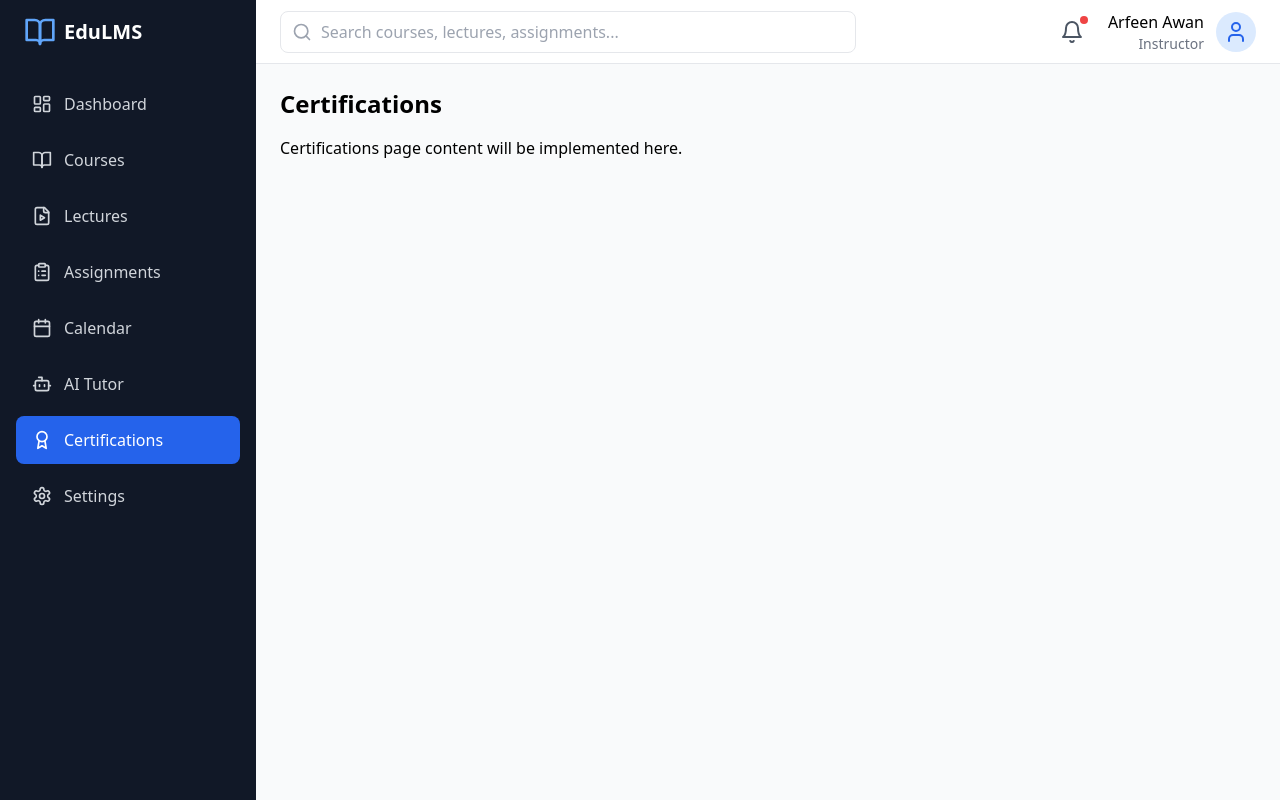
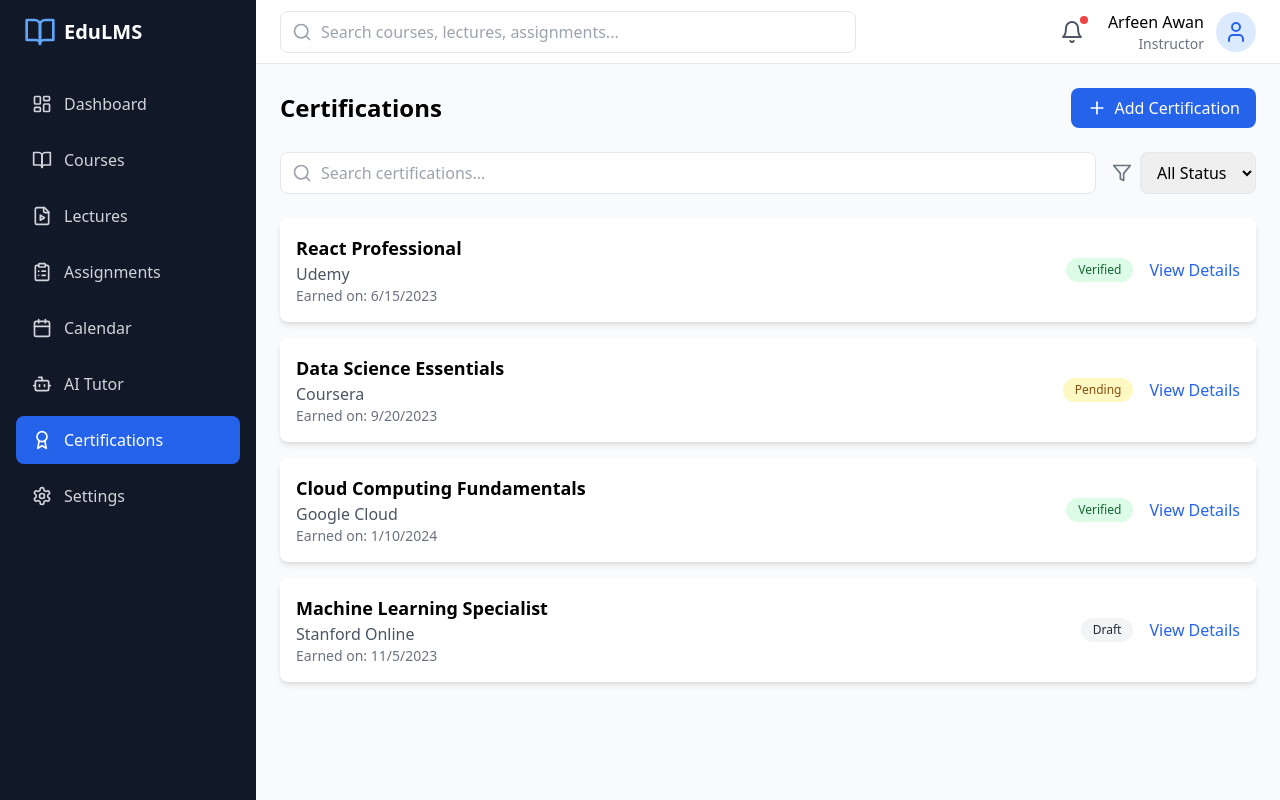
Before and after one commit to arfeendildar/project, a React (Vite) app: page /certifications in a window 1280 px wide. Built offline with nearby package versions, Linux system fonts and the light colour scheme.

Commit message:
Update Certifications.tsx

```diff
--- a/src/pages/Certifications.tsx
+++ b/src/pages/Certifications.tsx
@@ -1,10 +1,221 @@
-import React from 'react';
+import React, { useState } from 'react';
+import { Plus, Filter, Search } from 'lucide-react';
+
+// Mock certification data
+const mockCertifications = [
+  {
+    id: '1',
+    title: 'React Professional',
+    issuer: 'Udemy',
+    dateEarned: '2023-06-15',
+    status: 'verified'
+  },
+  {
+    id: '2',
+    title: 'Data Science Essentials',
+    issuer: 'Coursera',
+    dateEarned: '2023-09-20',
+    status: 'pending'
+  },
+  {
+    id: '3',
+    title: 'Cloud Computing Fundamentals',
+    issuer: 'Google Cloud',
+    dateEarned: '2024-01-10',
+    status: 'verified'
+  },
+  {
+    id: '4',
+    title: 'Machine Learning Specialist',
+    issuer: 'Stanford Online',
+    dateEarned: '2023-11-05',
+    status: 'draft'
+  }
+];
+
+// Certification Card Component
+const CertificationCard = ({ certification, onView }) => {
+  const getStatusColor = (status) => {
+    switch (status) {
+      case 'verified': return 'bg-green-100 text-green-800';
+      case 'pending': return 'bg-yellow-100 text-yellow-800';
+      case 'draft': return 'bg-gray-100 text-gray-800';
+      default: return 'bg-gray-100 text-gray-800';
+    }
+  };
+
+  return (
+    <div className="bg-white shadow-md rounded-lg p-4 flex justify-between items-center hover:shadow-lg transition-shadow">
+      <div>
+        <h3 className="text-lg font-semibold">{certification.title}</h3>
+        <p className="text-gray-600">{certification.issuer}</p>
+        <p className="text-sm text-gray-500">Earned on: {new Date(certification.dateEarned).toLocaleDateString()}</p>
+      </div>
+      <div className="flex items-center gap-4">
+        <span className={`px-3 py-1 rounded-full text-xs font-medium ${getStatusColor(certification.status)}`}>
+          {certification.status.charAt(0).toUpperCase() + certification.status.slice(1)}
+        </span>
+        <button
+          onClick={() => onView(certification.id)}
+          className="text-blue-600 hover:text-blue-800 hover:underline"
+        >
+          View Details
+        </button>
+      </div>
+    </div>
+  );
+};
 
 const Certifications = () => {
+  const [searchQuery, setSearchQuery] = useState('');
+  const [statusFilter, setStatusFilter] = useState('all');
+  const [showForm, setShowForm] = useState(false);
+
+  const filteredCertifications = mockCertifications.filter(certification => {
+    const matchesStatus = statusFilter === 'all' || certification.status === statusFilter;
+    const matchesSearch =
+      certification.title.toLowerCase().includes(searchQuery.toLowerCase()) ||
+      certification.issuer.toLowerCase().includes(searchQuery.toLowerCase());
+    return matchesStatus && matchesSearch;
+  });
+
+  const handleCreateCertification = (data) => {
+    console.log('Creating certification:', data);
+    setShowForm(false);
+  };
+
+  const handleViewCertification = (id) => {
+    console.log('Viewing certification:', id);
+    // Future: Implement modal or navigation to certification details
+  };
+
   return (
     <div className="p-6">
-      <h1 className="text-2xl font-bold mb-4">Certifications</h1>
-      <p>Certifications page content will be implemented here.</p>
+      <div className="flex justify-between items-center mb-6">
+        <h1 className="text-2xl font-bold">Certifications</h1>
+        <button
+          onClick={() => setShowForm(true)}
+          className="flex items-center gap-2 bg-blue-600 text-white px-4 py-2 rounded-lg hover:bg-blue-700"
+        >
+          <Plus className="h-5 w-5" />
+          Add Certification
+        </button>
+      </div>
+
+      <div className="flex flex-col md:flex-row gap-4 mb-6">
+        <div className="relative flex-1">
+          <Search className="absolute left-3 top-1/2 -translate-y-1/2 h-5 w-5 text-gray-400" />
+          <input
+            type="text"
+            placeholder="Search certifications..."
+            value={searchQuery}
+            onChange={(e) => setSearchQuery(e.target.value)}
+            className="w-full pl-10 pr-4 py-2 rounded-lg border border-gray-200 focus:outline-none focus:border-blue-500"
+          />
+        </div>
+        <div className="flex items-center gap-2">
+          <Filter className="h-5 w-5 text-gray-500" />
+          <select
+            value={statusFilter}
+            onChange={(e) => setStatusFilter(e.target.value)}
+            className="border border-gray-200 rounded-lg px-3 py-2 focus:outline-none focus:border-blue-500"
+          >
+            <option value="all">All Status</option>
+            <option value="verified">Verified</option>
+            <option value="pending">Pending</option>
+            <option value="draft">Draft</option>
+          </select>
+        </div>
+      </div>
+
+      <div className="grid grid-cols-1 gap-4">
+        {filteredCertifications.map(certification => (
+          <CertificationCard
+            key={certification.id}
+            certification={certification}
+            onView={handleViewCertification}
+          />
+        ))}
+      </div>
+
+      {filteredCertifications.length === 0 && (
+        <div className="text-center py-12">
+          <p className="text-gray-500">No certifications found matching your criteria.</p>
+        </div>
+      )}
+
+      {/* Future: Implement certification form when showForm is true */}
+      {showForm && (
+        <div className="fixed inset-0 bg-black bg-opacity-50 flex items-center justify-center">
+          <div className="bg-white rounded-lg p-6 w-96">
+            <h2 className="text-xl font-bold mb-4">Add Certification</h2>
+            <form onSubmit={(e) => {
+              e.preventDefault();
+              handleCreateCertification({
+                title: e.target.title.value,
+                issuer: e.target.issuer.value,
+                dateEarned: e.target.dateEarned.value,
+                status: e.target.status.value
+              });
+            }}>
+              <div className="mb-4">
+                <label className="block text-sm font-medium text-gray-700">Title</label>
+                <input
+                  type="text"
+                  name="title"
+                  required
+                  className="mt-1 block w-full rounded-md border-gray-300 shadow-sm focus:border-blue-300 focus:ring focus:ring-blue-200"
+                />
+              </div>
+              <div className="mb-4">
+                <label className="block text-sm font-medium text-gray-700">Issuer</label>
+                <input
+                  type="text"
+                  name="issuer"
+                  required
+                  className="mt-1 block w-full rounded-md border-gray-300 shadow-sm focus:border-blue-300 focus:ring focus:ring-blue-200"
+                />
+              </div>
+              <div className="mb-4">
+                <label className="block text-sm font-medium text-gray-700">Date Earned</label>
+                <input
+                  type="date"
+                  name="dateEarned"
+                  required
+                  className="mt-1 block w-full rounded-md border-gray-300 shadow-sm focus:border-blue-300 focus:ring focus:ring-blue-200"
+                />
+              </div>
+              <div className="mb-4">
+                <label className="block text-sm font-medium text-gray-700">Status</label>
+                <select
+                  name="status"
+                  required
+                  className="mt-1 block w-full rounded-md border-gray-300 shadow-sm focus:border-blue-300 focus:ring focus:ring-blue-200"
+                >
+                  <option value="verified">Verified</option>
+                  <option value="pending">Pending</option>
+                  <option value="draft">Draft</option>
+                </select>
+              </div>
+              <div className="flex justify-end space-x-2">
+                <button
+                  type="button"
+                  onClick={() => setShowForm(false)}
+                  className="px-4 py-2 bg-gray-200 text-gray-800 rounded-lg hover:bg-gray-300"
+                >
+                  Cancel
+                </button>
+                <button
+                  type="submit"
+                  className="px-4 py-2 bg-blue-600 text-white rounded-lg hover:bg-blue-700"
+                >
+                  Add Certification
+                </button>
+              </div>
+            </form>
+          </div>
+        </div>
+      )}
     </div>
   );
 };
```
